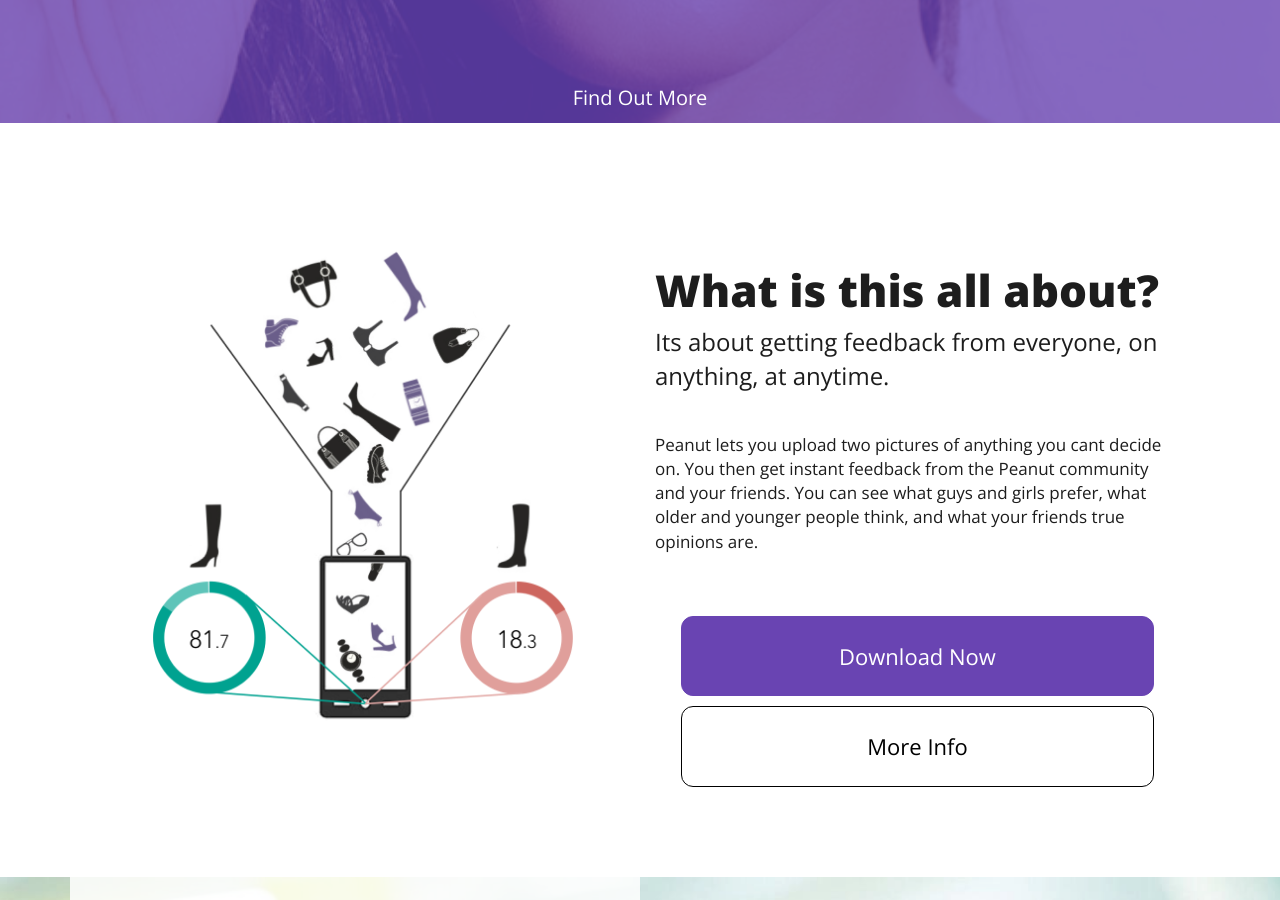
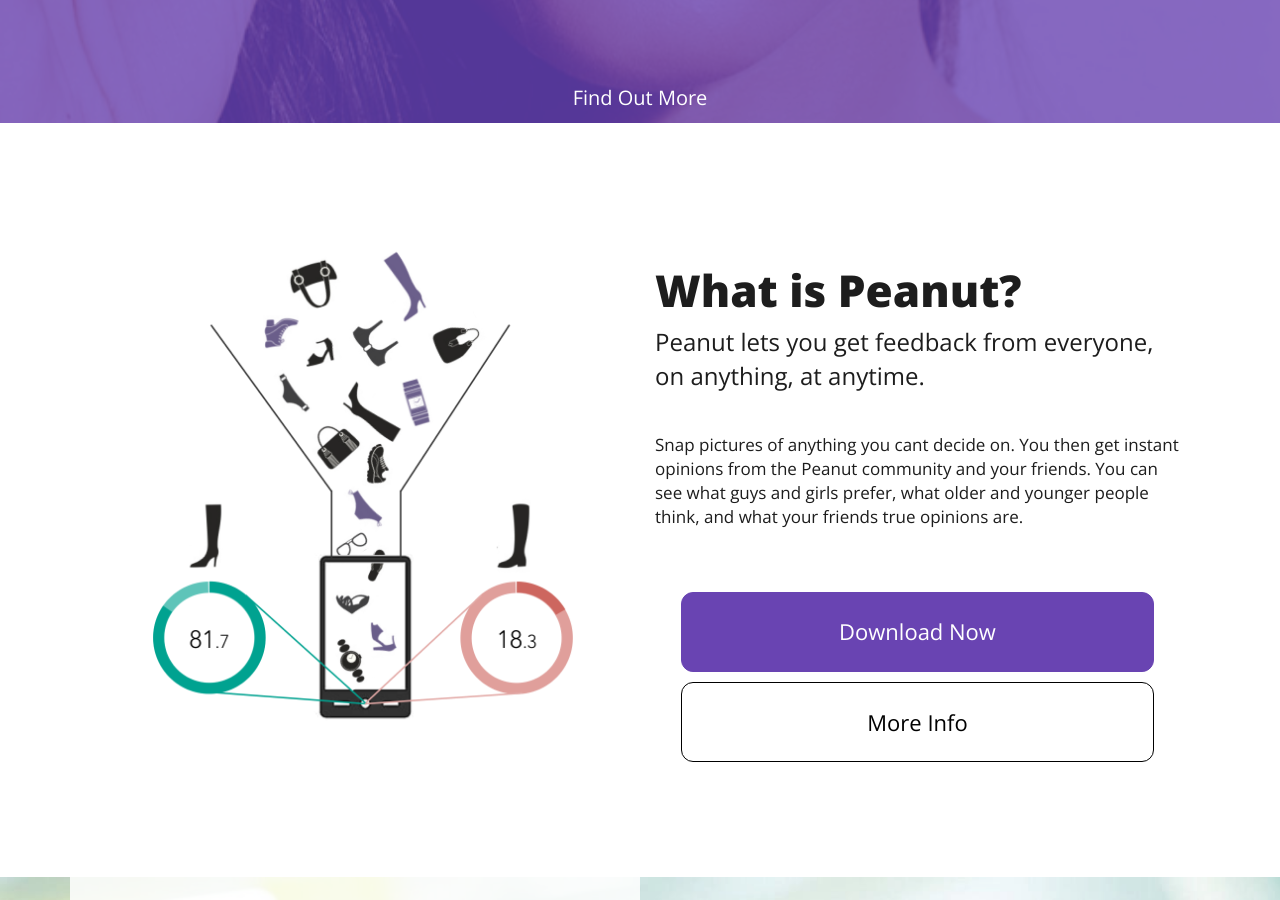
Before and after one commit to swolemonkey/swolemonkey.github.io, a Jekyll site: the page built from index.html, in a window 1280 px wide and 900 px high, scrolled down 777 px. Built offline with Jekyll 4.4.1, drawn with Linux system fonts in a browser that asks for light colours; nearby versions of some CDN libraries; some web fonts are replaced; some of the changed text lies outside the part shown.

Commit message:
Small fixes

```diff
--- a/index.html
+++ b/index.html
@@ -5,7 +5,7 @@
 
 <!-- SPLASH SECTION -->
 <header class="home-panel" id="panel-main">
-	<div class="colour-layer">
+	<div class="colour-layer hidden-mobile">
 	<div class="container panel-head">
 
 		<h1>Can't Decide?</h1>
@@ -50,11 +50,11 @@
 					<div class="col-sm-6">
 
 						<div class="row info">
-							<h2>What is this all about?</h2>
+							<h2>What is Peanut?</h2>
 
-							<p class="lead">Its about getting feedback from everyone, on anything, at anytime.</p>
+							<p class="lead">Peanut lets you get feedback from everyone, on anything, at anytime.</p>
 
-							Peanut lets you upload two pictures of anything you cant decide on. You then get instant feedback from the Peanut community and your friends. You can see what guys and girls prefer, what older and younger people think, and what your friends true opinions are.
+							Snap pictures of anything you cant decide on. You then get instant opinions from the Peanut community and your friends. You can see what guys and girls prefer, what older and younger people think, and what your friends true opinions are.
 						</div>
 
 						<div class="row">
@@ -166,12 +166,18 @@
 
 					</div>
 
-						<div class="col-md-6">
+					<div class="col-md-6">
+						<div class="row">
+							<h2>Have a say in the latest trends</h2>
+							<p class="lead">Give your opinion to businesses that need it, and get paid!</p>
+						</div>
+						<div class="row">
+								<br>
+								<br>
+								<a href="/portfolio-webdesigner" class="btn btn-dgbrt btn-peanut">Signup for an Account</a>
+						</div>
 
-						<h2>Have a say in the latest trends</h2>
-						<p class="lead">Give your opinion to businesses that need it, and get paid!</p>
-
-						</div>
+					</div>
 
 				</div>
 
```
Also changed, not shown: 2 other files.
